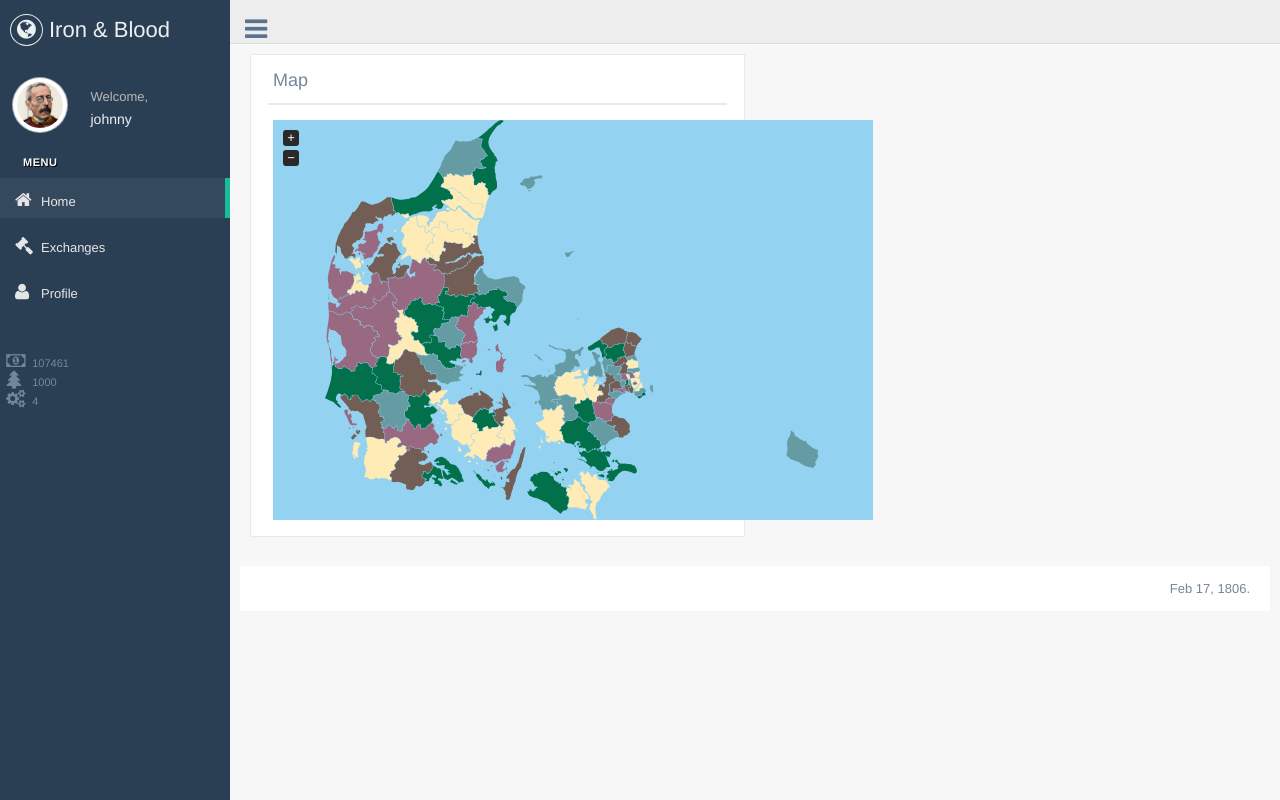
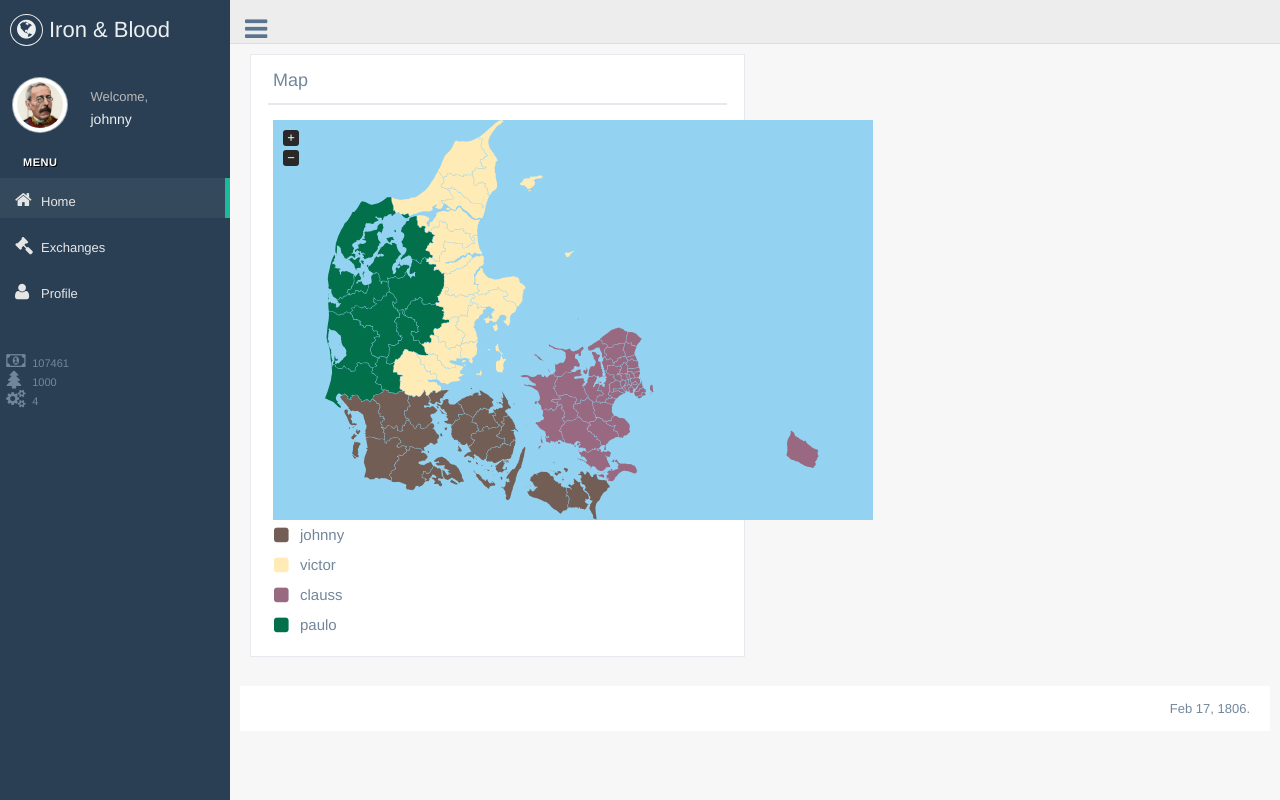
Before and after one commit to jimmyskull/ironandblood, a Django app: page / in a window 1280 px wide. Run offline with Django 3.2, Linux system fonts and the light colour scheme; a user stored in the database is signed in; data comes from the database, SQL or seed files in the repository; some libraries are stand-ins or nearby versions.

Commit message:
legend
Signed-off-by: Paulo Roberto Urio <urio@usp.br>

```diff
--- a/ironandblood/game/templates/game/home.html
+++ b/ironandblood/game/templates/game/home.html
@@ -15,6 +15,15 @@
    </div>
    <div class="x_content">
     <div id="world-map" style="width: 600px; height: 400px"></div>
+    <table class="tile_info">
+    {% for user, color in colors_legend.items %}
+    <tr>
+     <td>
+      <p><i class="fa fa-square" style="color: {{ color }}"></i>{{ user }}</p>
+     </td>
+    </tr>
+    {% endfor %}
+    </table>
    </div>
   </div>
  </div>
--- a/ironandblood/game/views.py
+++ b/ironandblood/game/views.py
@@ -82,11 +82,15 @@ def new_exchange(request, offeree):
 @login_required(login_url='game:login')
 def home(request):
   territories = Territory.objects.all()
+  users = User.objects.all()
   colors = ['#659BA3', '#725E54', '#FFEBB5', '#996982', '#01704B']
   dct = dict()
   for t in territories:
-    dct[t.code] = colors[t.pk % len(colors)]
-  return render(request, 'game/home.html', {'colors': dct})
+    dct[t.code] = colors[t.owner.pk % len(colors)]
+  user_legend = dict()
+  for u in users:
+    user_legend[u.username] = colors[u.pk % len(colors)]
+  return render(request, 'game/home.html', {'colors': dct, 'colors_legend': user_legend})
 
 @login_required(login_url='login')
 def logout_view(request):
```
